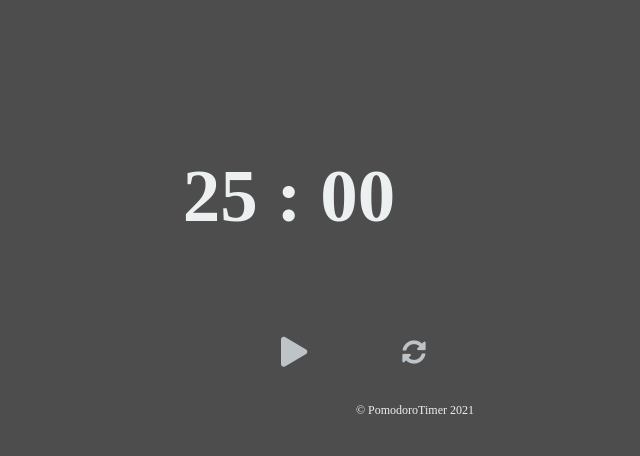
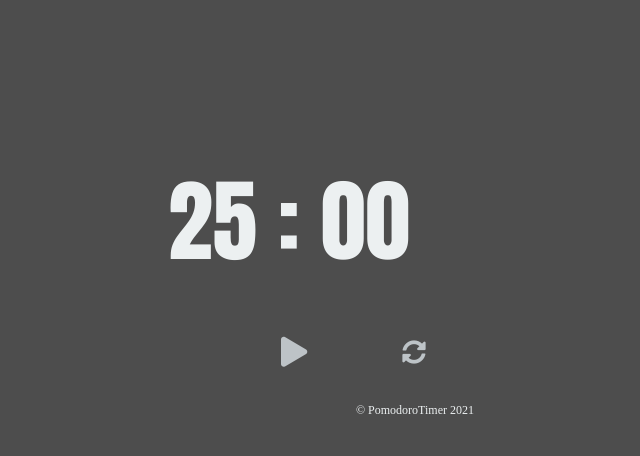
Before and after one commit to ryuga97/pomodoro_timer, a plain HTML site: page index.html in a window 1280 px wide. Shown: the part 147-603 px from the top of the page, without its empty margins (346-986 px from the left). Drawn offline with Linux system fonts and the light colour scheme.

Commit message:
size,family変更

```diff
--- a/app.css
+++ b/app.css
@@ -27,8 +27,8 @@ body {
     left: 50%;
     margin: -50px 0 0 -150px;
     color: #ecf0f1;
-    font-size: 75px;
-    font-family:'Bookman Old Style';
+    font-size: 90px;
+    font-family:'Impact';
     font-weight: bold;
     text-align: center;
 }
```
